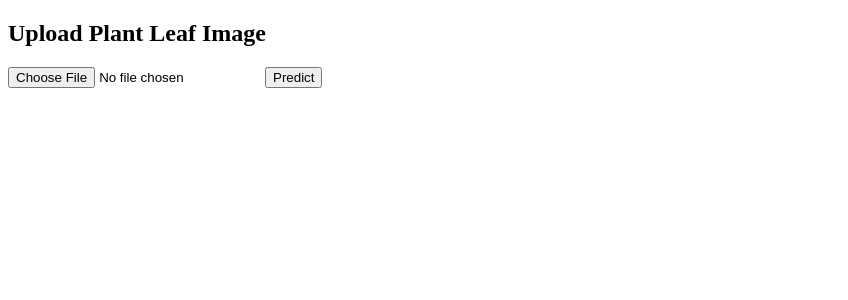
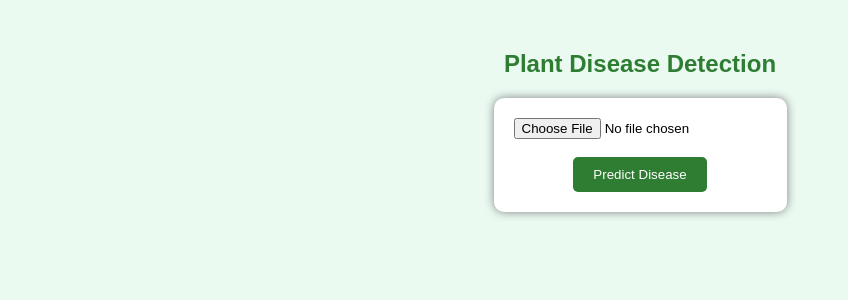
Before and after one commit to anushkabandil/PlantCare-AI, a Flask app: page / in a window 1280 px wide. Shown: the top 300 px of the page, without its empty margins (0-848 px from the left). Run offline with Flask 3, Linux system fonts and the light colour scheme.

Commit message:
Added CSS styling

```diff
--- /dev/null
+++ b/web_app/static/style.css
@@ -0,0 +1,34 @@
+body{
+    font-family: Arial, sans-serif;
+    background: #eafaf1;
+    text-align: center;
+    margin-top: 50px;
+}
+
+h2{
+    color: #2e7d32;
+}
+
+form{
+    background: white;
+    padding: 20px;
+    display: inline-block;
+    border-radius: 10px;
+    box-shadow: 0px 0px 10px gray;
+}
+
+button{
+    background: #2e7d32;
+    color: white;
+    padding: 10px 20px;
+    border: none;
+    border-radius: 5px;
+}
+
+button:hover{
+    background: #1b5e20;
+}
+
+h3{
+    color: #1b5e20;
+}
--- a/web_app/templates/index.html
+++ b/web_app/templates/index.html
@@ -1,20 +1,32 @@
 <!DOCTYPE html>
 <html>
+
 <head>
-<title>Plant Disease Detection</title>
+
+<title>PlantCare AI</title>
+
+<link rel="stylesheet" href="{{ url_for('static', filename='style.css') }}">
+
 </head>
 
 <body>
 
-<h2>Upload Plant Leaf Image</h2>
+<h2>Plant Disease Detection</h2>
 
 <form method="POST" enctype="multipart/form-data">
-<input type="file" name="file">
-<button type="submit">Predict</button>
+
+<input type="file" name="file" required>
+
+<br><br>
+
+<button type="submit">Predict Disease</button>
+
 </form>
 
-{% if prediction is not none %}
-<h3>Predicted Class: {{ prediction }}</h3>
+{% if prediction %}
+
+<h3>Prediction Class: {{prediction}}</h3>
+
 {% endif %}
 
 </body>
```
